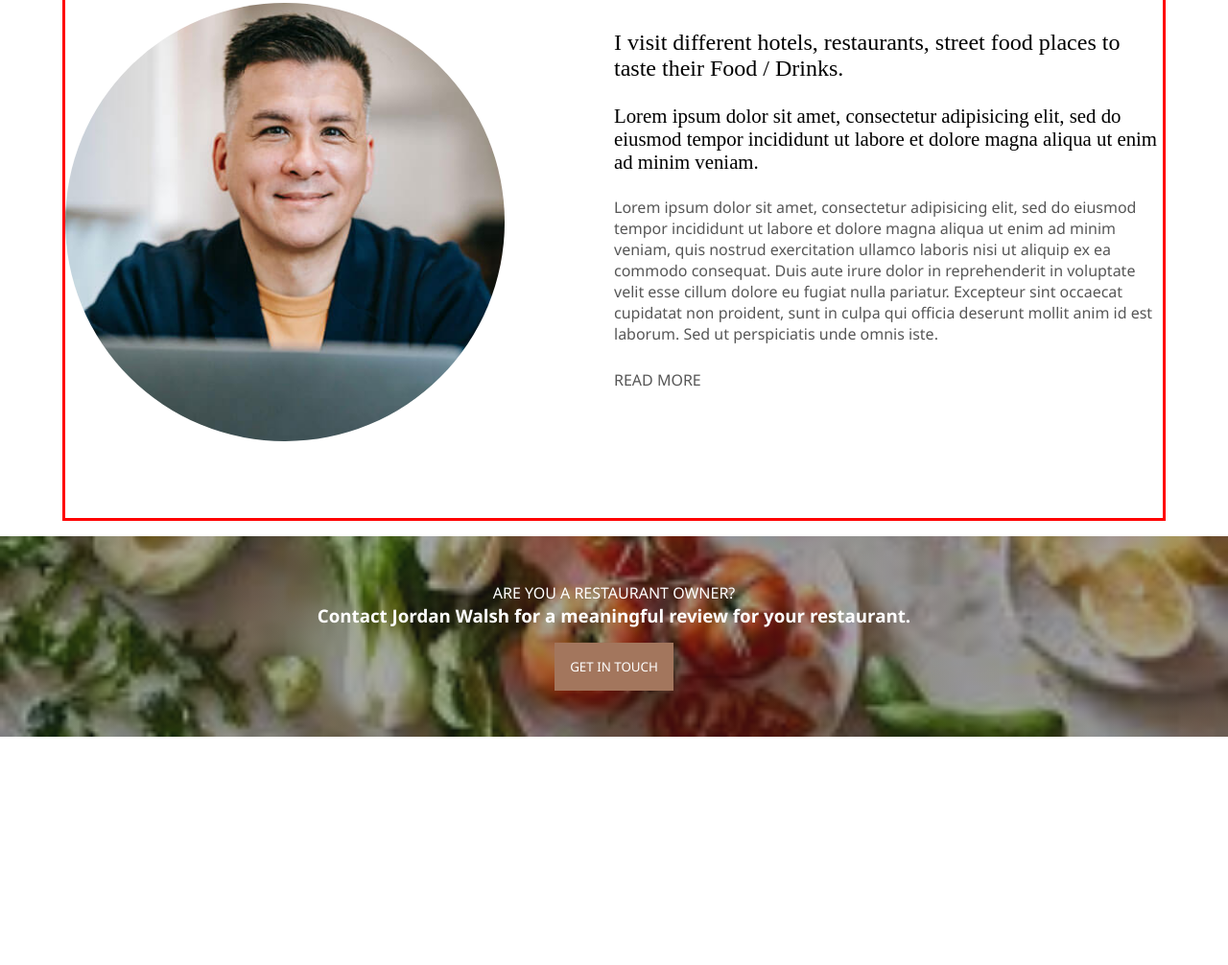
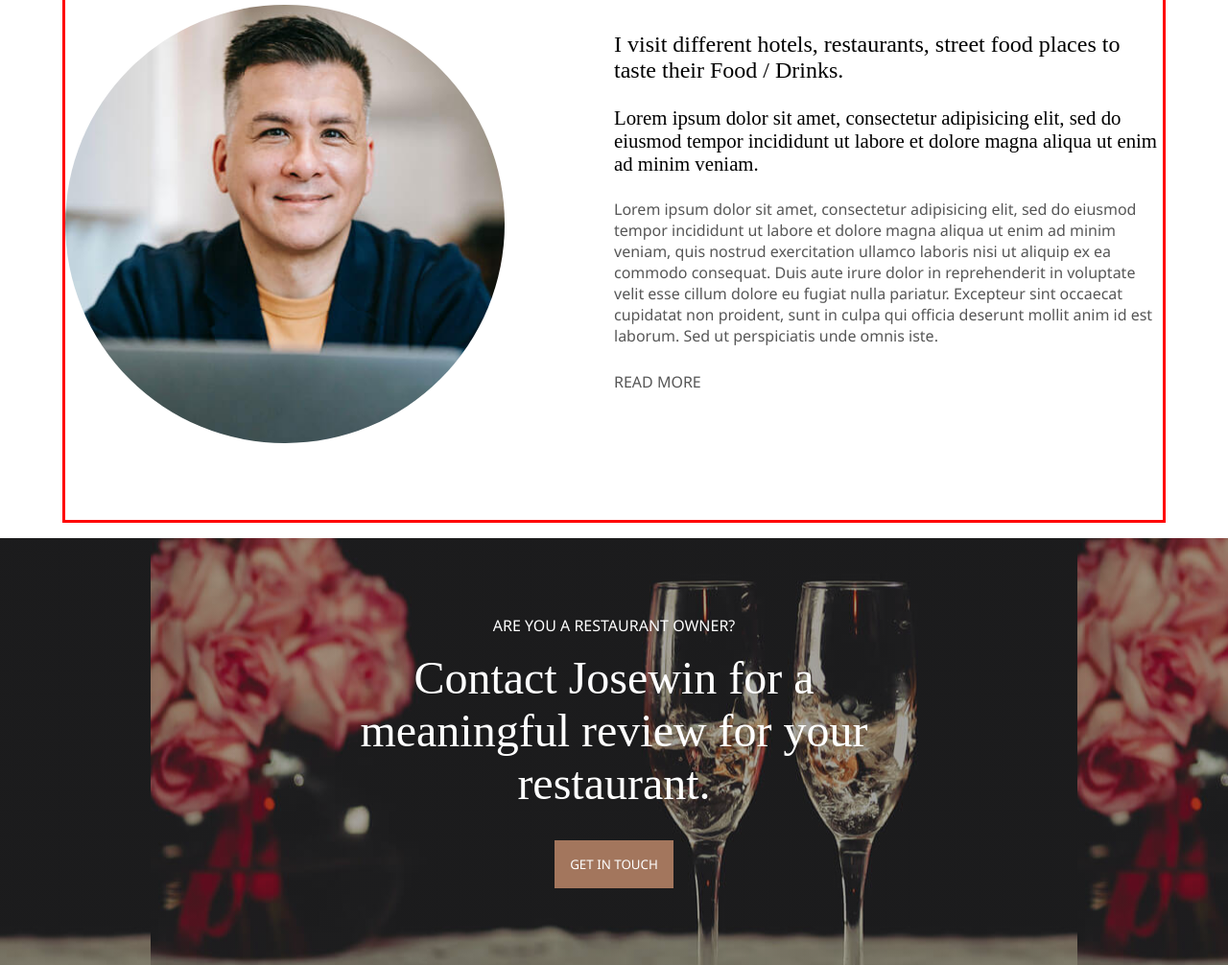
Before and after one commit to Josewin01/challenge01, a plain HTML site: page index.html in a window 1280 px wide. Shown: the part 3746-4752 px from the top of the page at 96% size. Before the commit the page ends 4514 px from the top, so only its background shows below. Drawn offline with nearby package versions, Linux system fonts and the light colour scheme.

Commit message:
Edit contact section

```diff
--- a/index.html
+++ b/index.html
@@ -123,7 +123,7 @@
         <div class="video-flex">
             <div class="video-box">
                 <a href="">
-                    <img src="vegan.jpg" alt="">
+                    <img src="Natural_Fat_Burners.jpg" alt="">
                     <i class="bi bi-play-circle"></i>
                 </a>
 
@@ -157,7 +157,7 @@
 
             <div class="video-box">
                 <a href="">
-                    <img src="vegan.jpg" alt="">
+                    <img src="blog-08.jpg" alt="">
                     <i class="bi bi-play-circle"></i>
                 </a>
 
@@ -192,7 +192,7 @@
 
     <section class="about container">
         <p>ABOUT ME</p>
-        <h2>Hello, I'm Jordan Walsh, a Food and Drinks blogger from Florida. I have started blogging in 2011 lorem ipsum dolor sit amet.</h2>
+        <h2>Hello, I'm Josewin, a Food and Drinks blogger from Florida. I have started blogging in 2011 lorem ipsum dolor sit amet.</h2>
 
         <div class="about-flex">
             <img src="about-01.jpg" alt="">
@@ -207,7 +207,7 @@
 
     <section class="contact">
         <p>ARE YOU A RESTAURANT OWNER?</p>
-        <h3>Contact Jordan Walsh for a meaningful review for your restaurant.</h3>
+        <h3>Contact Josewin for a meaningful review for your restaurant.</h3>
         <button class="btn">GET IN TOUCH</button>
     </section>
 </body>
--- a/styles.css
+++ b/styles.css
@@ -320,10 +320,19 @@ input{
 
 
 .contact{
-    background: linear-gradient(rgba(30,30,30,.4), rgba(30,30,30,.4)), url(bg.jpg);
-    background-size: cover;
+    background: linear-gradient(rgba(30,30,30,.4), rgba(30,30,30,.4)), url(blog-08.jpg);
+    /* background-size: cover;   */
     background-position: center;
     color: white;
     text-align: center;
-    padding: 3rem 0;
+    padding: 5rem 0;
 }
+
+.contact h3{
+    font-family: serif;
+    width: 50%;
+    margin: 1rem auto;
+    font-size: 3rem;
+    font-weight: 200;
+
+}
```
Also changed, not shown: 77904641.webp (deleted), aa.webp (deleted).
